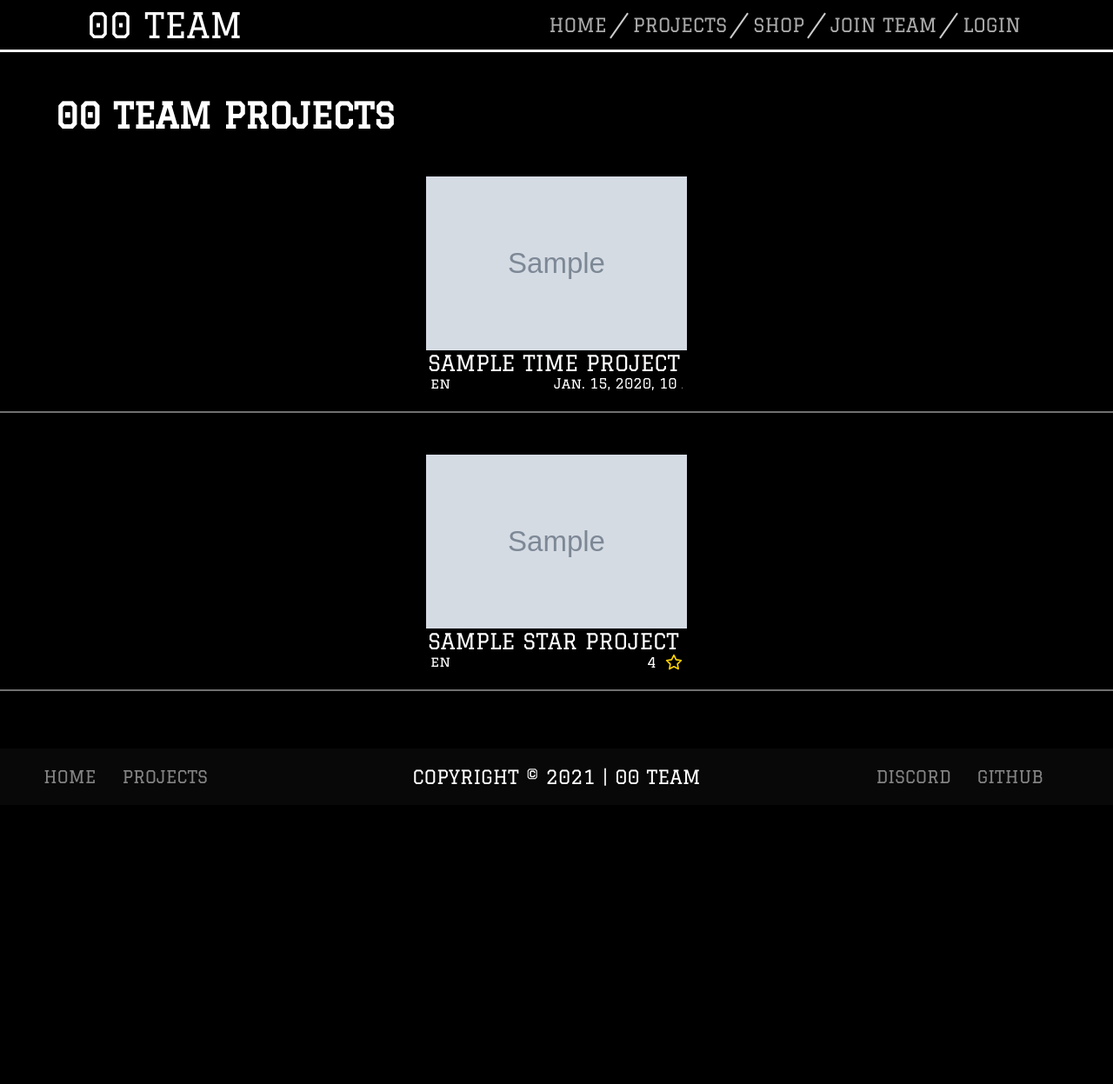
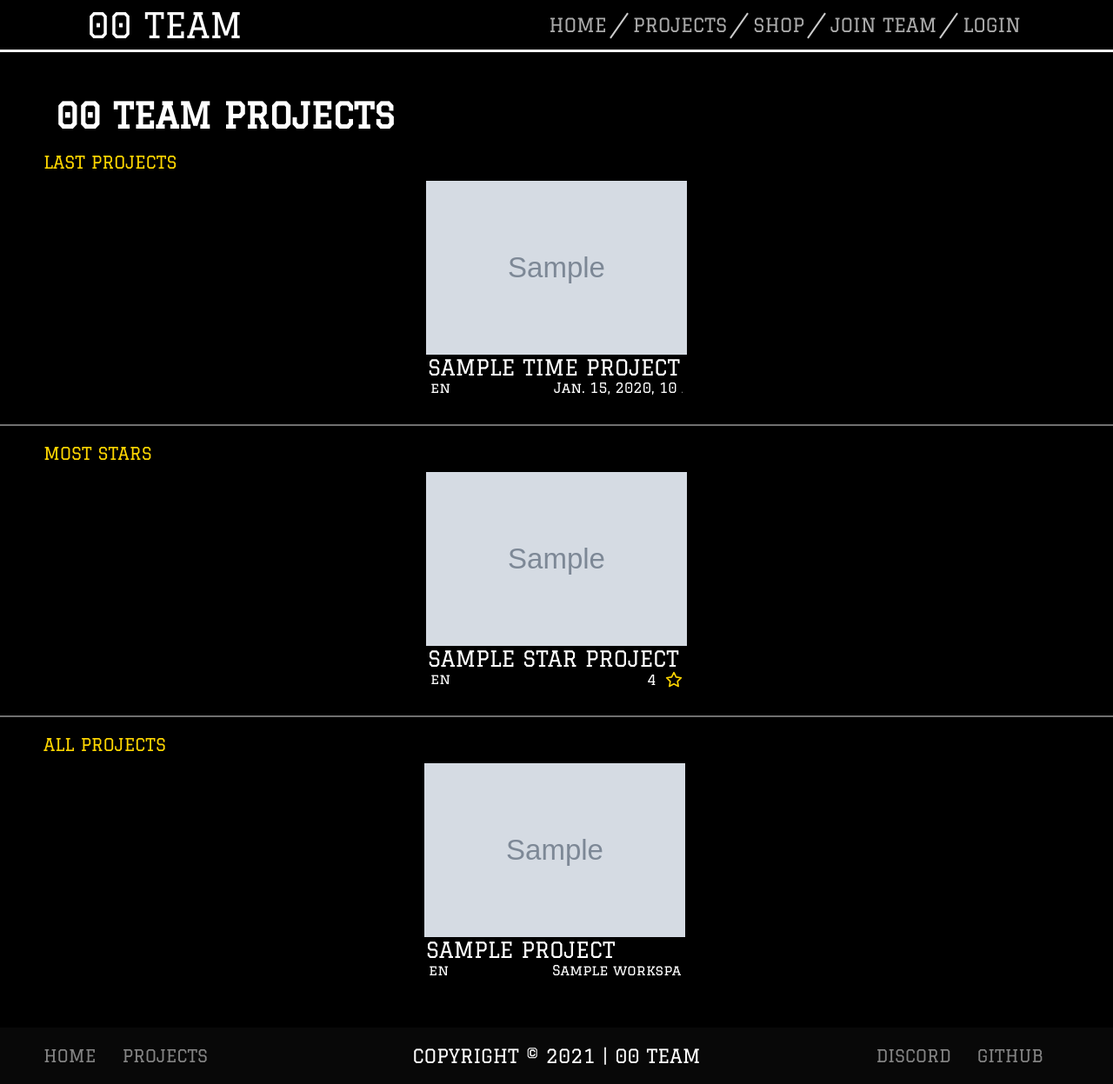
Before and after one commit to 00-team/00-team-django, a Django app: template Team_00/Projects/templates/projects.html in a window 1280 px wide. Shown: the whole page at 87% size. Before the commit the page ends 904 px from the top, so only its background shows below. Run offline with Django 3.2, Linux system fonts and the light colour scheme; the template is opened without the code that fills it: most values are stand-ins (such as "Sample title", 1, 10 or a date in 2020); grey boxes marked "Sample" are stand-in pictures.

Commit message:
clean code and make style for all projects

```diff
--- a/Team_00/Team_00/static/css/projects.css
+++ b/Team_00/Team_00/static/css/projects.css
@@ -16,39 +16,44 @@
 
 .all-projecs .see-all {
     font-family: 'Graduate', sans-serif;
-    text-align: right;
+    text-align: left;
     display: block;
     padding: 0 50px 10px;
     text-transform: uppercase;
     margin: 20px 0 0;
 }
 
-.all-projecs .see-all a {
-    text-decoration: none;
-    color: #0d419d;
-    transition: all 300ms;
+.all-projecs .see-all span {
+    color: #FFD600;
+    font-size: 20px;
 }
 
-.all-projecs .see-all a:hover {
-    color: #58a6ff;
+.all-projecs .no-project {
+    padding: 20px;
+    font-size: 18px;
+    margin-left: 15vw;
+    text-align: left;
+    color: #FFF;
+    font-family: 'Roboto', sans-serif;
 }
 
 .base-project {
-    margin: 0 0 20px;
+    margin-bottom: 30px;
     height: 250px;
     overflow: hidden;
     color: #FFF;
 }
 
-.base-project .project {
+.project {
     width: 300px;
     height: 250px;
     display: inline-block;
     position: relative;
     cursor: pointer;
+    margin: 0 5px;
 }
 
-.base-project .project .video-thumbnail {
+.project .video-thumbnail {
     background-size: cover;
     background-position: center;
     background-repeat: no-repeat;
@@ -56,7 +61,12 @@
     height: 200px;
 }
 
-.base-project .project .name {
+.project .video-thumbnail video {
+    width: 100%;
+    height: 100%;
+}
+
+.project .name {
     font-family: 'Graduate', sans-serif;
     text-align: left;
     font-size: 25px;
@@ -67,7 +77,7 @@
     white-space: nowrap;
 }
 
-.base-project .project .lang {
+.project .lang {
     font-family: 'Graduate', sans-serif;
     overflow: hidden;
     width: 148px;
@@ -78,7 +88,7 @@
     white-space: nowrap;
 }
 
-.base-project .project .dt {
+.project .dt, .project .ws {
     font-family: 'Graduate', sans-serif;
     overflow: hidden;
     width: 148px;
@@ -89,8 +99,7 @@
     white-space: nowrap;
 }
 
-
-.base-project .project .stars {
+.project .stars {
     font-family: 'Graduate', sans-serif;
     overflow: hidden;
     width: 148px;
@@ -103,6 +112,16 @@
     white-space: nowrap;
 }
 
-.base-project .project .stars svg {
+.project .stars svg {
     margin-left: 10px;
 }
+
+.base-all-projects {
+    margin-bottom: 30px;
+    overflow: hidden;
+    color: #FFF;
+}
+
+.base-all-projects .project {
+    margin: 0 4px 24px 0;
+}
--- a/Team_00/Team_00/static/js/projects.js
+++ b/Team_00/Team_00/static/js/projects.js
@@ -5,4 +5,4 @@
     } catch(err) {
         console.log(err.message);
     }
-})
+});
```
